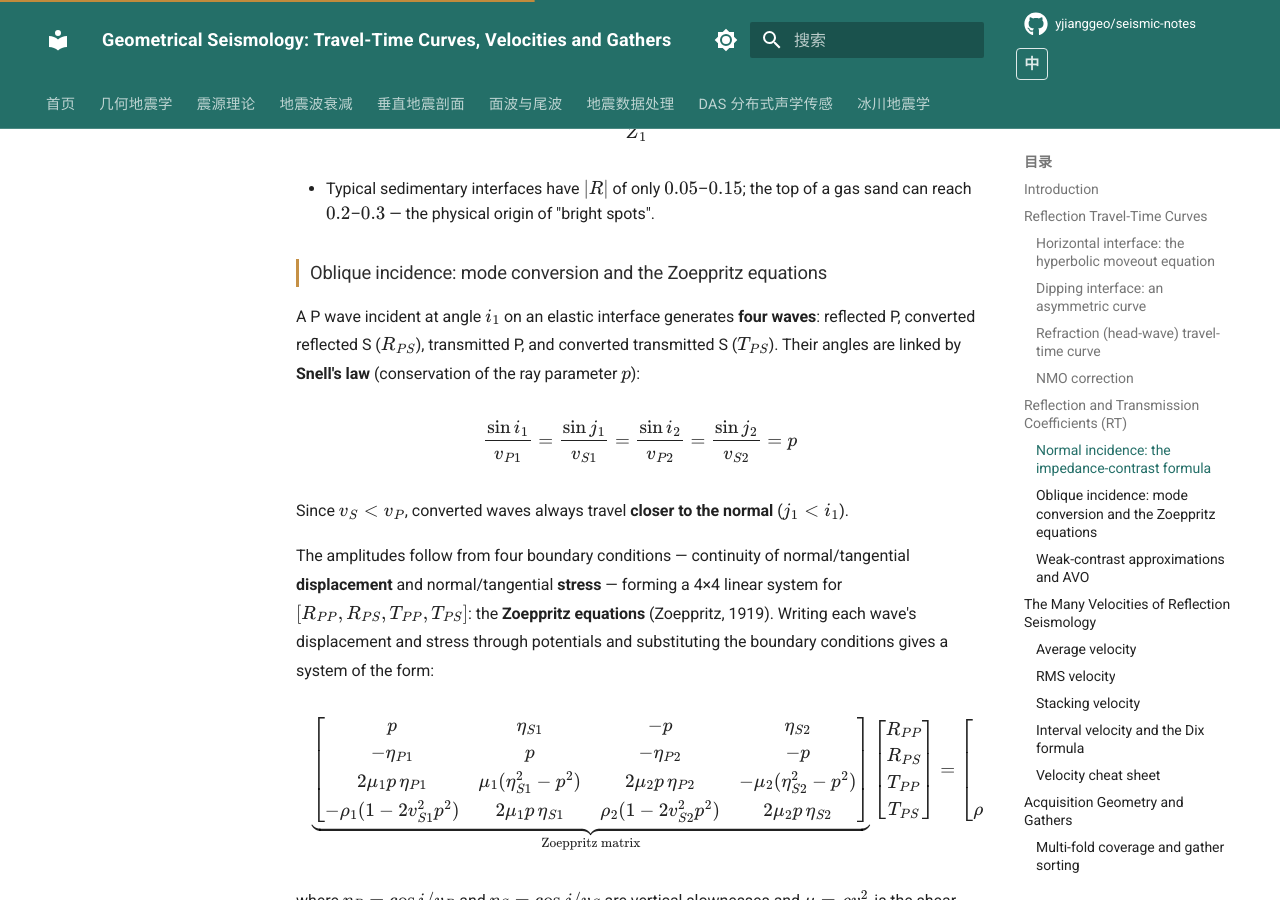
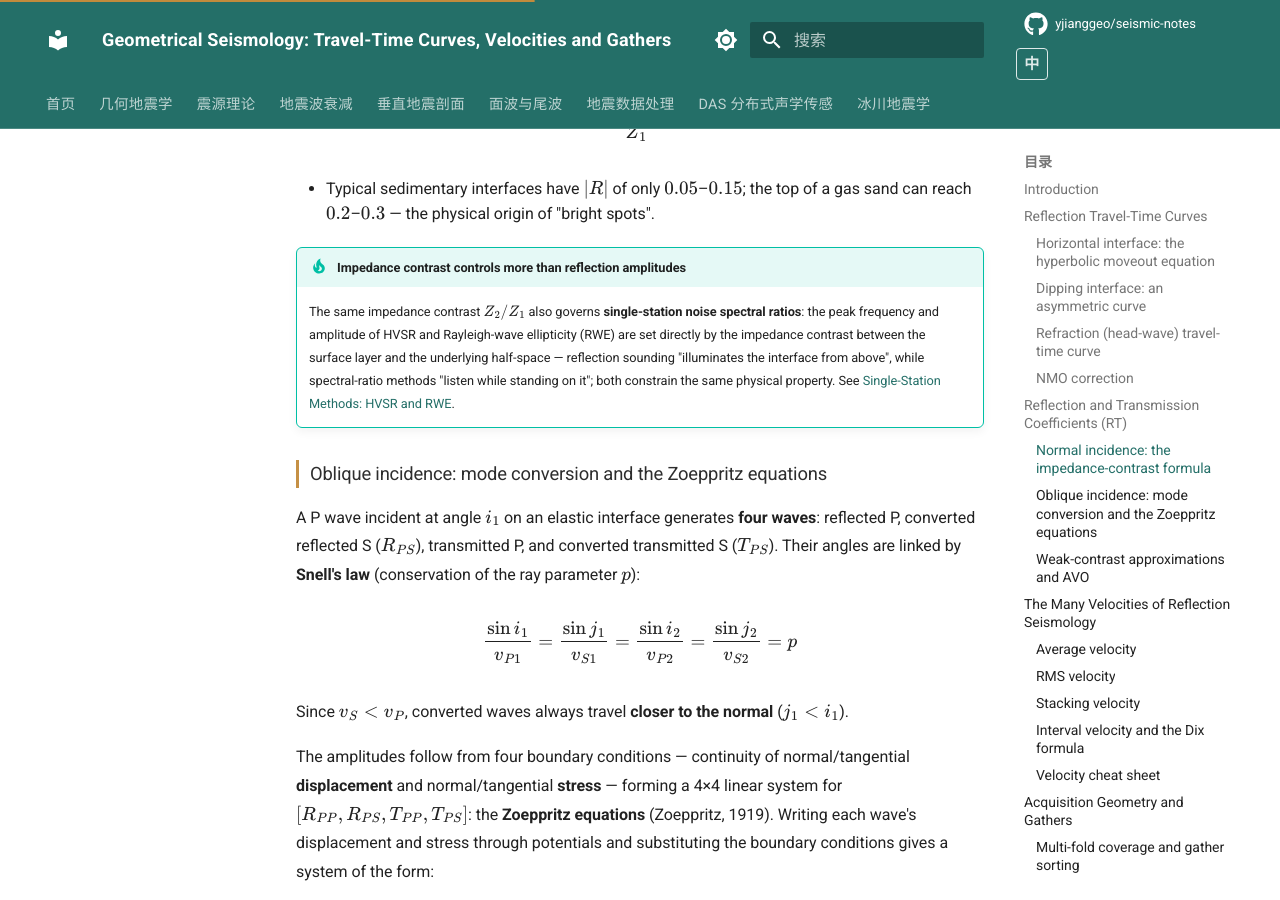
Before and after one commit to yjianggeo/seismic-notes, an MkDocs documentation site: the page built from docs/geom-seismic-en.md, in a window 1280 px wide and 900 px high, scrolled down 5436 px. Built offline with MkDocs 1.6.1 and Material for MkDocs 9.7.7, drawn with Linux system fonts in a browser that asks for light colours; comment, search, counter and statistics services are not loaded.

Commit message:
Cross-link impedance contrast (RT) with HVSR/RWE spectral ratios (CN/EN)

```diff
--- a/docs/geom-seismic-en.md
+++ b/docs/geom-seismic-en.md
@@ -118,6 +118,9 @@ E_R = R^2, \qquad E_T = \frac{Z_2}{Z_1} T^2, \qquad E_R + E_T = 1
 $$
 
 - Typical sedimentary interfaces have $|R|$ of only $0.05$–$0.15$; the top of a gas sand can reach $0.2$–$0.3$ — the physical origin of "bright spots".
+
+!!! tip "Impedance contrast controls more than reflection amplitudes"
+    The same impedance contrast $Z_2/Z_1$ also governs **single-station noise spectral ratios**: the peak frequency and amplitude of HVSR and Rayleigh-wave ellipticity (RWE) are set directly by the impedance contrast between the surface layer and the underlying half-space — reflection sounding "illuminates the interface from above", while spectral-ratio methods "listen while standing on it"; both constrain the same physical property. See [Single-Station Methods: HVSR and RWE](surface-coda-en.md).
 
 ### Oblique incidence: mode conversion and the Zoeppritz equations
 
```
Also changed, not shown: docs/geom-seismic.md (+3 -0 lines), docs/surface-coda-en.md (+1 -1 lines), docs/surface-coda.md (+1 -1 lines).
